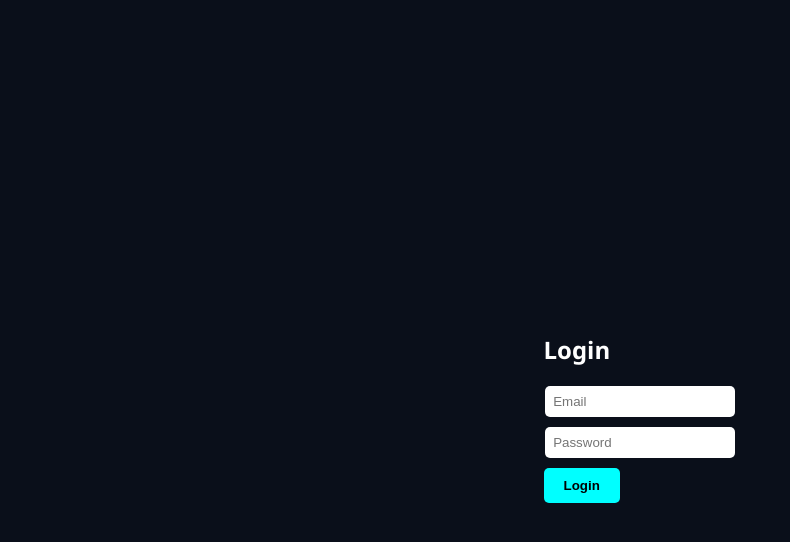
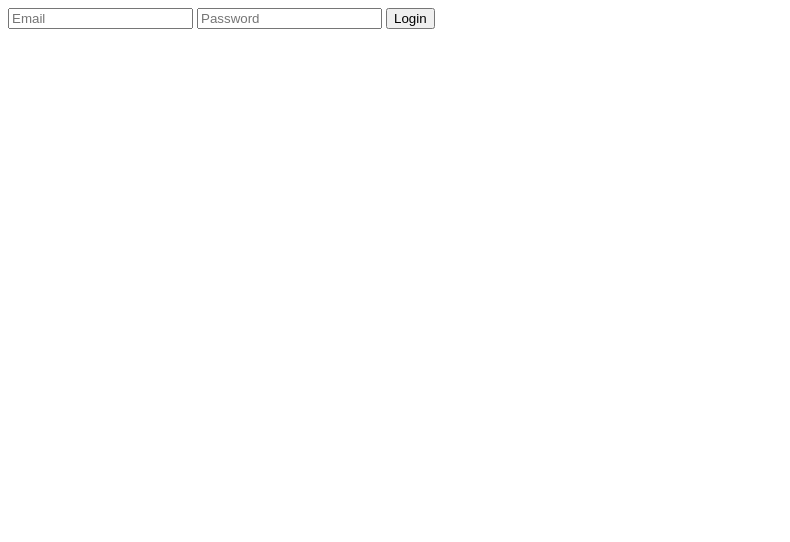
Before and after one commit to anwar79aldleme-maker/health-monitoring-system, a website: page public/login.html in a window 1280 px wide. Shown: the whole page, without its empty margins (0-790 px from the left). Drawn offline with Linux system fonts and the light colour scheme.

Commit message:
Update login.html

```diff
--- a/public/login.html
+++ b/public/login.html
@@ -1,21 +1,11 @@
+
 <!DOCTYPE html>
-<html lang="en">
-<head>
-<meta charset="UTF-8">
-<title>Login - Health Monitoring System</title>
-<meta name="viewport" content="width=device-width, initial-scale=1.0">
-<link rel="stylesheet" href="css/style.css">
-</head>
+<html>
+<head><title>Login</title></head>
 <body>
-  <div class="container">
-    <h2>Login</h2>
-    <div class="login-form">
-      <input id="email" type="email" placeholder="Email">
-      <input id="password" type="password" placeholder="Password">
-      <button id="loginBtn">Login</button>
-    </div>
-  </div>
-
-  <script src="js/login.js"></script>
+<input id="email" placeholder="Email">
+<input id="password" type="password" placeholder="Password">
+<button onclick="login()">Login</button>
+<script src="js/login.js"></script>
 </body>
 </html>
```
